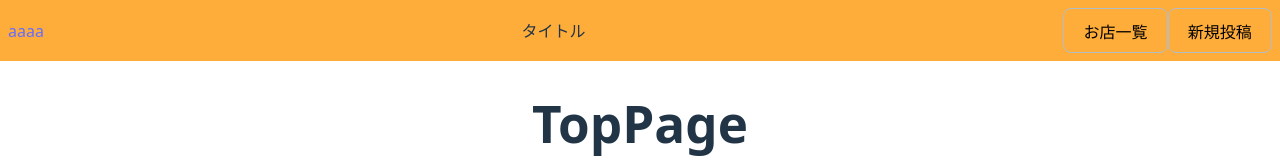
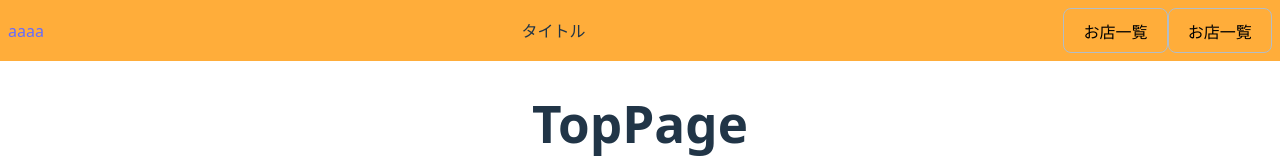
Before and after one commit to traP-jp/h25s_04, a Vue app in the folder client/: page / in a window 1280 px wide. Shown: the top 160 px of the page. Built offline with nearby package versions, Linux system fonts and the light colour scheme.

Commit message:
外側でページ遷移できるようにした

```diff
--- a/client/src/components/HomeButton.vue
+++ /dev/null
@@ -1,3 +0,0 @@
-<template>
-  <RouterLink to="/">aaaa</RouterLink>
-</template>
--- a/client/src/components/PageHeader.vue
+++ b/client/src/components/PageHeader.vue
@@ -1,16 +1,18 @@
 <script lang="ts" setup>
-import HomeButton from './HomeButton.vue'
 import PrimaryButton from './PrimaryButton.vue'
-import SecondaryButton from './SecondaryButton.vue'
 </script>
 
 <template>
   <header :class="$style.header">
-    <HomeButton></HomeButton>
+    <RouterLink to="/"><div>aaaa</div></RouterLink>
     <div>タイトル</div>
     <div class="buttons">
-      <primary-button></primary-button>
-      <secondary-button></secondary-button>
+      <RouterLink to="/eatery"
+        ><PrimaryButton>お店一覧</PrimaryButton></RouterLink
+      >
+      <RouterLink to="/eatery/new"
+        ><PrimaryButton>新規投稿</PrimaryButton></RouterLink
+      >
     </div>
   </header>
 </template>
--- a/client/src/components/PrimaryButton.vue
+++ b/client/src/components/PrimaryButton.vue
@@ -1,5 +1,5 @@
 <template>
-  <RouterLink to="/eatery"><button class="omise">お店一覧</button></RouterLink>
+  <button class="omise">お店一覧</button>
 </template>
 
 <style lang="scss" modele>
--- a/client/src/components/SecondaryButton.vue
+++ b/client/src/components/SecondaryButton.vue
@@ -1,7 +1,5 @@
 <template>
-  <RouterLink to="/eatary/new"
-    ><button class="sinki">新規投稿</button></RouterLink
-  >
+  <button class="sinki">新規投稿</button>
 </template>
 
 <style lang="scss" modele>
```
